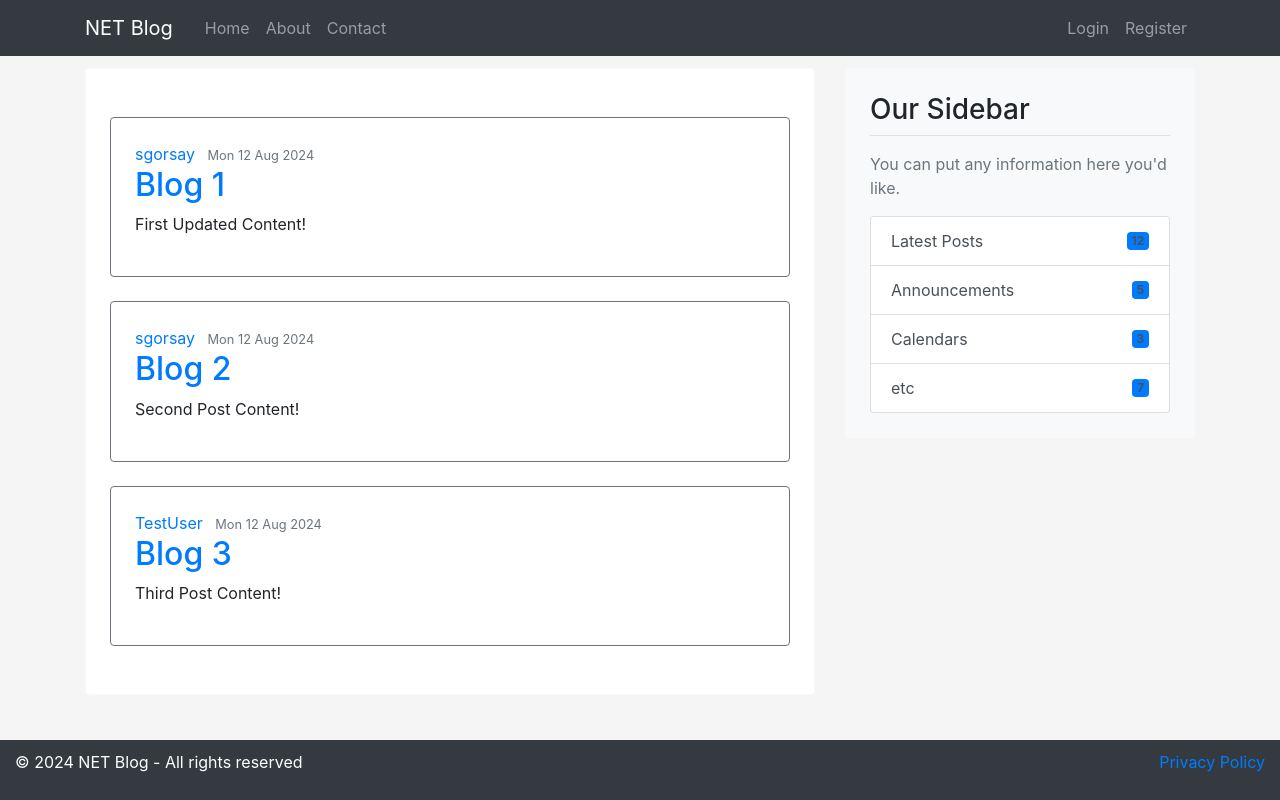
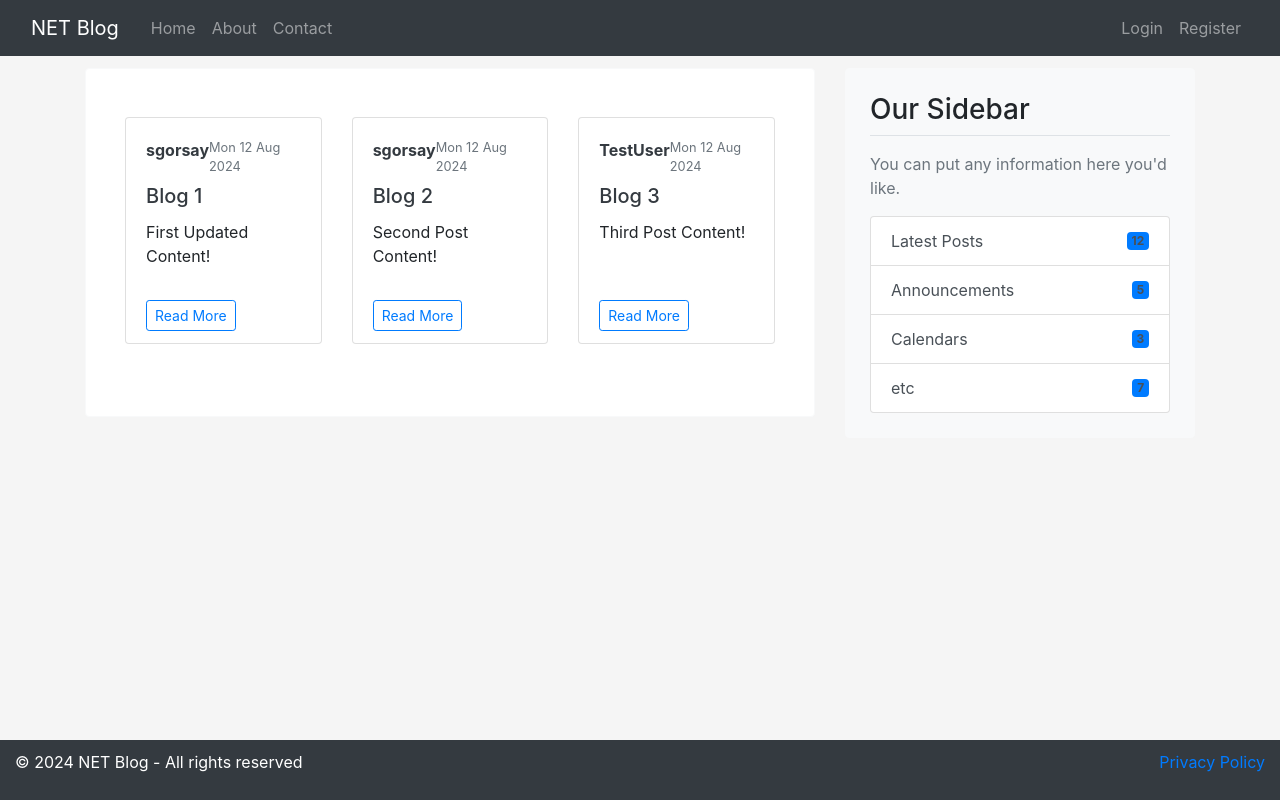
Before and after one commit to SirSoul1/NETwork, a Django app: page /blog/ in a window 1280 px wide. Run offline with Django 5.2, Linux system fonts and the light colour scheme; data comes from the database, SQL or seed files in the repository; some libraries are stand-ins or nearby versions.

Commit message:
some design changes

```diff
--- a/blog/templates/blog/base.html
+++ b/blog/templates/blog/base.html
@@ -57,7 +57,7 @@
 <body>
     <header class="site-header">
         <nav class="navbar navbar-expand-md navbar-dark bg-dark fixed-top">
-            <div class="container">
+            <div class="container-fluid">
                 <a class="navbar-brand mr-4" href="{% url 'blog-home' %}">NET Blog</a>
                 <button class="navbar-toggler" type="button" data-toggle="collapse" data-target="#navbarToggle" aria-controls="navbarToggle" aria-expanded="false" aria-label="Toggle navigation">
                     <span class="navbar-toggler-icon"></span>
@@ -80,8 +80,8 @@
     </header>
 
     <main role="main" class="container mt-5">
-        <div class="row">
-            <div class="col-lg-8 mb-4">
+        <div class="row mb-2">
+            <div class="col-md-8">
                 <div class="bg-white p-4 shadow rounded border border-light">
                     {% if messages %}
                         {% for message in messages %}
--- a/blog/templates/blog/home.html
+++ b/blog/templates/blog/home.html
@@ -1,19 +1,26 @@
 {% extends "blog/base.html" %}
 {% block content %}
-    {% for post in posts %}
-        <div class="container my-4 p-4 border border-secondary rounded shadow-sm bg-white">
-            <article class="media content-section">
-                <div class="media-body">
-                    <div class="article-metadata">
-                        <a class="mr-2" href="#">{{ post.author }}</a>
-                        <small class="text-muted">{{ post.date_posted|date:"D d M Y" }}</small>
-                    </div>
-                    <h2><a class="article-title" href="#">{{ post.title }}</a></h2>
-                    <div class="article-content-container">
-                        <p class="article-content">{{ post.content }}</p>
+    <div class="container my-4">
+        <div class="row">
+            {% for post in posts %}
+                <div class="col-md-6 col-lg-4 mb-4">
+                    <div class="card shadow-sm h-100">
+                        <div class="card-body">
+                            <div class="d-flex justify-content-between mb-2">
+                                <a href="#" class="text-dark font-weight-bold">{{ post.author }}</a>
+                                <small class="text-muted">{{ post.date_posted|date:"D d M Y" }}</small>
+                            </div>
+                            <h5 class="card-title">
+                                <a class="text-dark" href="#">{{ post.title }}</a>
+                            </h5>
+                            <p class="card-text">{{ post.content|truncatewords:20 }}</p>
+                        </div>
+                        <div class="card-footer bg-transparent border-0">
+                            <a href="#" class="btn btn-outline-primary btn-sm">Read More</a>
+                        </div>
                     </div>
                 </div>
-            </article>
+            {% endfor %}
         </div>
-    {% endfor %}
+    </div>
 {% endblock content %}
```
Also changed, not shown: users/templates/users/register.html (+8 -2 lines).
